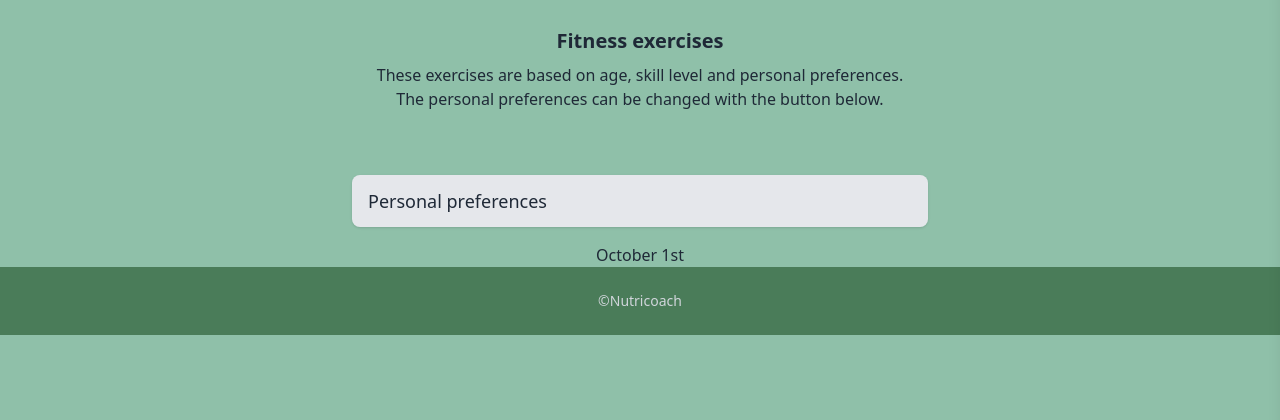
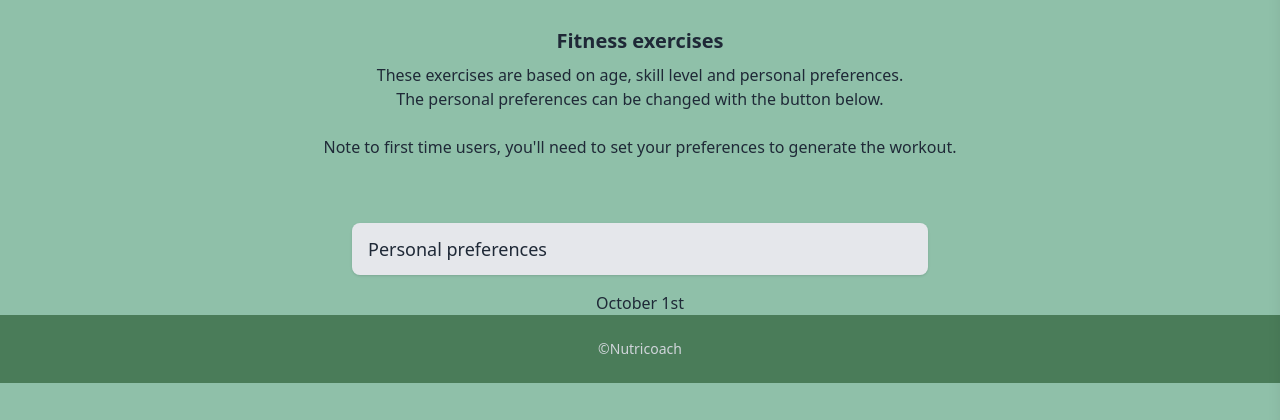
Before and after one commit to dingoskye/Healthy-app, a PHP site: page /exercises.php in a window 1280 px wide. Shown: the part 361-781 px from the top of the page. Run offline with PHP 8.4, Linux system fonts and the light colour scheme; data that the repository does not hold is empty; some libraries are stand-ins or nearby versions.

Commit message:
Added a note for first time users

```diff
--- a/exercises.php
+++ b/exercises.php
@@ -134,7 +134,7 @@ if ($has_prefs) {
 <header class="text-center mt-12">
     <h1 class="text-xl font-semibold mb-2">Fitness exercises</h1>
     <p>These exercises are based on age, skill level
-        and personal preferences. <br> The personal preferences can be changed with the button below.</p>
+        and personal preferences. <br> The personal preferences can be changed with the button below. <br> <br> Note to first time users, you'll need to set your preferences to generate the workout.</p>
 </header>
 <main class="text-center mt-12">
     <section class="max-w-xl mx-auto">
```
